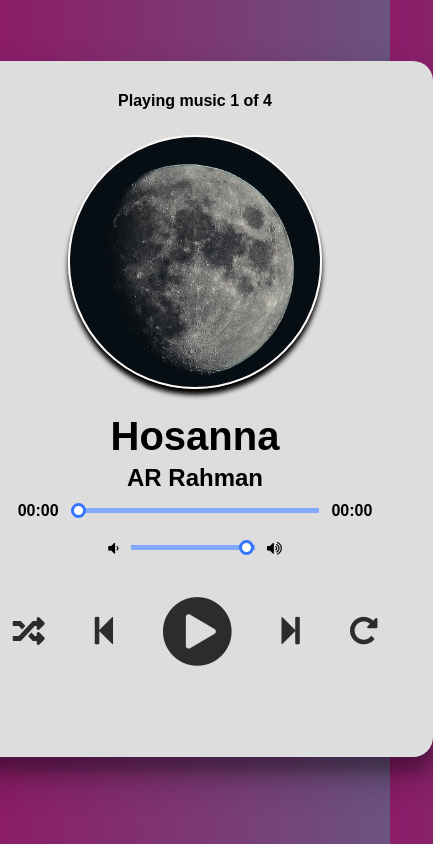
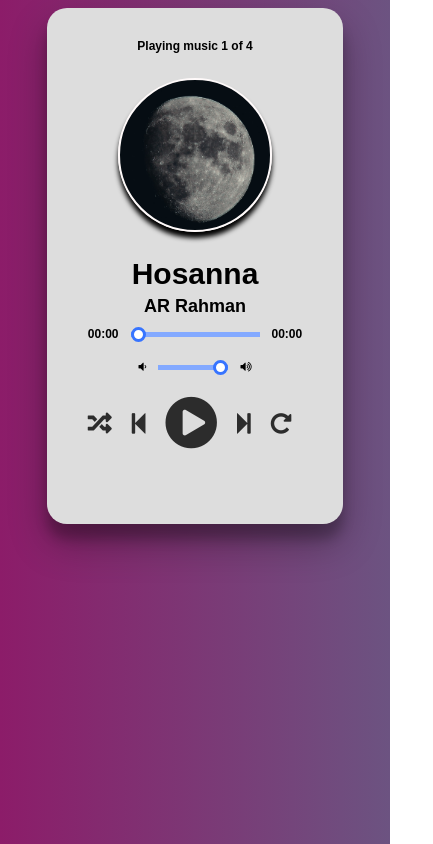
Before and after one commit to Vikaspundir24/Vanilla-Js_Projects, a plain HTML site: page Mini Music Player/index.html in a window 390 px wide. Shown: the whole page, 433 px wide, since content can reach past the window. Drawn offline with Linux system fonts and the light colour scheme.

Commit message:
media queries

```diff
--- a/Mini Music Player/style.css
+++ b/Mini Music Player/style.css
@@ -5,7 +5,6 @@ body {
     }
 
     .player{
-      height: 95vh;
       display: flex;
       align-items: center;
       flex-direction: column;
@@ -203,3 +202,32 @@ body {
     .stroke:nth-child(7){
         animation-delay: 0s;
     }
+
+
+    @media Screen and (max-width:767px) {
+      *{
+       font-size: 12px;
+      }
+      .wrapper{
+        padding: 30px;
+      }
+      .buttons{
+        width: 10vw;
+      }
+      .repeat-track,
+    .random-track,
+    .playpause-track,
+    .prev-track,
+    .next-track {
+    padding: 10px;
+    opacity: 0.8;
+    transition: opacity .2s;;
+    }
+    .track-art{
+      height: 150px;
+      width: 150px;
+    }
+    .loader{
+      height: 40px;
+    }
+    }
```
